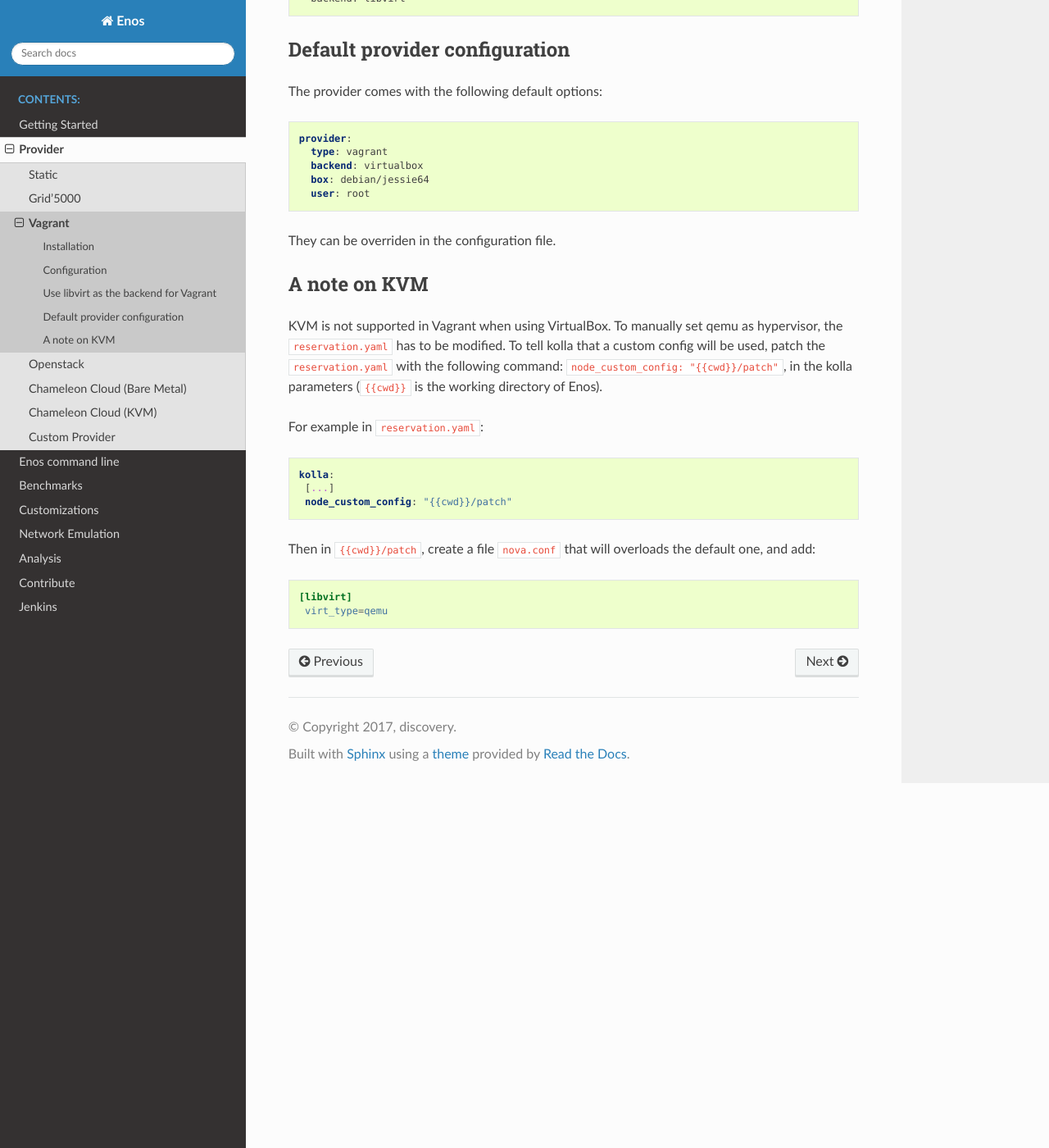
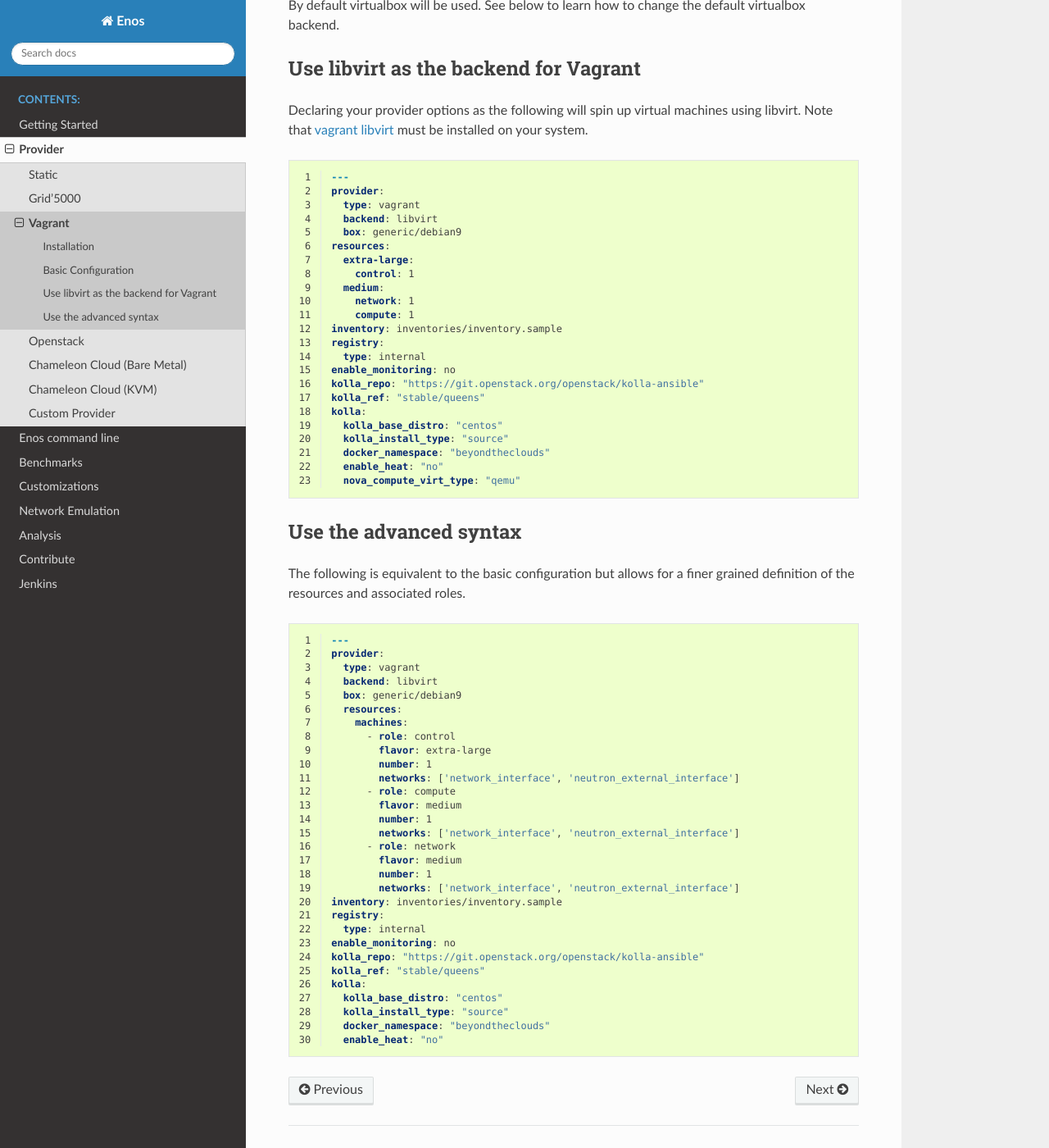
Before and after one commit to BeyondTheClouds/enos, a Sphinx documentation site: the page built from docs/provider/vagrant.rst, in a window 1280 px wide and 1400 px high, scrolled down 977 px. Shown: the whole window at 82% size. Built offline with Sphinx 7.4.7 and the Read the Docs theme 2.0.0, drawn with Linux system fonts in a browser that asks for light colours; the version number could not be read and is left out; some of the changed text lies outside the part shown.

Commit message:
[vagrant] Move functionnal tests to docs

```diff
--- a/docs/provider/vagrant.rst
+++ b/docs/provider/vagrant.rst
@@ -12,23 +12,15 @@ To get started with the vagrant provider, you need to install
 
 Then, refer to the :ref:`installation` section to install Enos.
 
-Configuration
--------------
+Basic Configuration
+-------------------
 
 The provider relies on virtual machine sizes to group the wanted resources. For
-example the following is a valid resources description:
+example the following is a valid configuration
 
-
-.. code-block:: yaml
-
-    provider: vagrant
-
-    resources:
-      medium:
-        control: 1
-        network: 1
-      small:
-        compute:1
+.. literalinclude:: vagrant/basic_vbox.yaml
+   :language: yaml
+   :linenos:
 
 The list of the sizes may be found :enos_src:`here
 <enos/provider/enos_vagrant.py#L12>`.
@@ -42,45 +34,17 @@ Use libvirt as the backend for Vagrant
 Declaring your provider options as the following will spin up virtual machines using libvirt.
 Note that `vagrant libvirt <https://github.com/vagrant-libvirt/vagrant-libvirt>`_ must be installed on your system.
 
-.. code-block:: bash
+.. literalinclude:: vagrant/basic_libvirt.yaml
+   :language: yaml
+   :linenos:
 
-    provider:
-      type: vagrant
-      backend: libvirt
 
-Default provider configuration
--------------------------------
+Use the advanced syntax
+------------------------
 
-The provider comes with the following default options:
+The following is equivalent to the basic configuration but allows for a finer
+grained definition of the resources and associated roles.
 
-.. code-block:: yaml
-
-    provider:
-      type: vagrant
-      backend: virtualbox
-      box: debian/jessie64
-      user: root
-
-They can be overriden in the configuration file.
-
-A note on KVM
--------------
-
-KVM is not supported in Vagrant when using VirtualBox.
-To manually set qemu as hypervisor, the ``reservation.yaml`` has to be modified.
-To tell kolla that a custom config will be used, patch the ``reservation.yaml`` with the following command: ``node_custom_config: "{{cwd}}/patch"``, in the kolla parameters (``{{cwd}}`` is the working directory of Enos).
-
-For example in ``reservation.yaml``:
-
-.. code-block:: yaml
-
-    kolla:
-     [...]
-     node_custom_config: "{{cwd}}/patch"
-
-Then in ``{{cwd}}/patch``, create a file ``nova.conf`` that will overloads the default one, and add:
-
-.. code-block:: ini
-
-    [libvirt]
-     virt_type=qemu
+.. literalinclude:: vagrant/advanced_2_nics_libvirt.yaml
+   :language: yaml
+   :linenos:
--- /dev/null
+++ b/docs/provider/vagrant/advanced_2_nics_libvirt.yaml
@@ -0,0 +1,30 @@
+---
+provider:
+  type: vagrant
+  backend: libvirt
+  box: generic/debian9
+  resources:
+    machines:
+      - role: control
+        flavor: extra-large
+        number: 1
+        networks: ['network_interface', 'neutron_external_interface']
+      - role: compute
+        flavor: medium
+        number: 1
+        networks: ['network_interface', 'neutron_external_interface']
+      - role: network
+        flavor: medium
+        number: 1
+        networks: ['network_interface', 'neutron_external_interface']
+inventory: inventories/inventory.sample
+registry:
+  type: internal
+enable_monitoring: no
+kolla_repo: "https://git.openstack.org/openstack/kolla-ansible"
+kolla_ref: "stable/queens"
+kolla:
+  kolla_base_distro: "centos"
+  kolla_install_type: "source"
+  docker_namespace: "beyondtheclouds"
+  enable_heat: "no"
--- /dev/null
+++ b/docs/provider/vagrant/basic_libvirt.yaml
@@ -0,0 +1,23 @@
+---
+provider:
+  type: vagrant
+  backend: libvirt
+  box: generic/debian9
+resources:
+  extra-large:
+    control: 1
+  medium:
+    network: 1
+    compute: 1
+inventory: inventories/inventory.sample
+registry:
+  type: internal
+enable_monitoring: no
+kolla_repo: "https://git.openstack.org/openstack/kolla-ansible"
+kolla_ref: "stable/queens"
+kolla:
+  kolla_base_distro: "centos"
+  kolla_install_type: "source"
+  docker_namespace: "beyondtheclouds"
+  enable_heat: "no"
+  nova_compute_virt_type: "qemu"
--- /dev/null
+++ b/docs/provider/vagrant/basic_vbox.yaml
@@ -0,0 +1,23 @@
+---
+provider:
+  type: vagrant
+  backend: virtualbox
+  box: generic/debian9
+resources:
+  extra-large:
+    control: 1
+  medium:
+    network: 1
+    compute: 1
+inventory: inventories/inventory.sample
+registry:
+  type: internal
+enable_monitoring: no
+kolla_repo: "https://git.openstack.org/openstack/kolla-ansible"
+kolla_ref: "stable/queens"
+kolla:
+  kolla_base_distro: "centos"
+  kolla_install_type: "source"
+  docker_namespace: "beyondtheclouds"
+  enable_heat: "no"
+  nova_compute_virt_type: "qemu"
```
Also changed, not shown: docs/provider/vagrant/advanced_1_nics_libvirt.yaml (added, +30 -0 lines), 6 other files.
